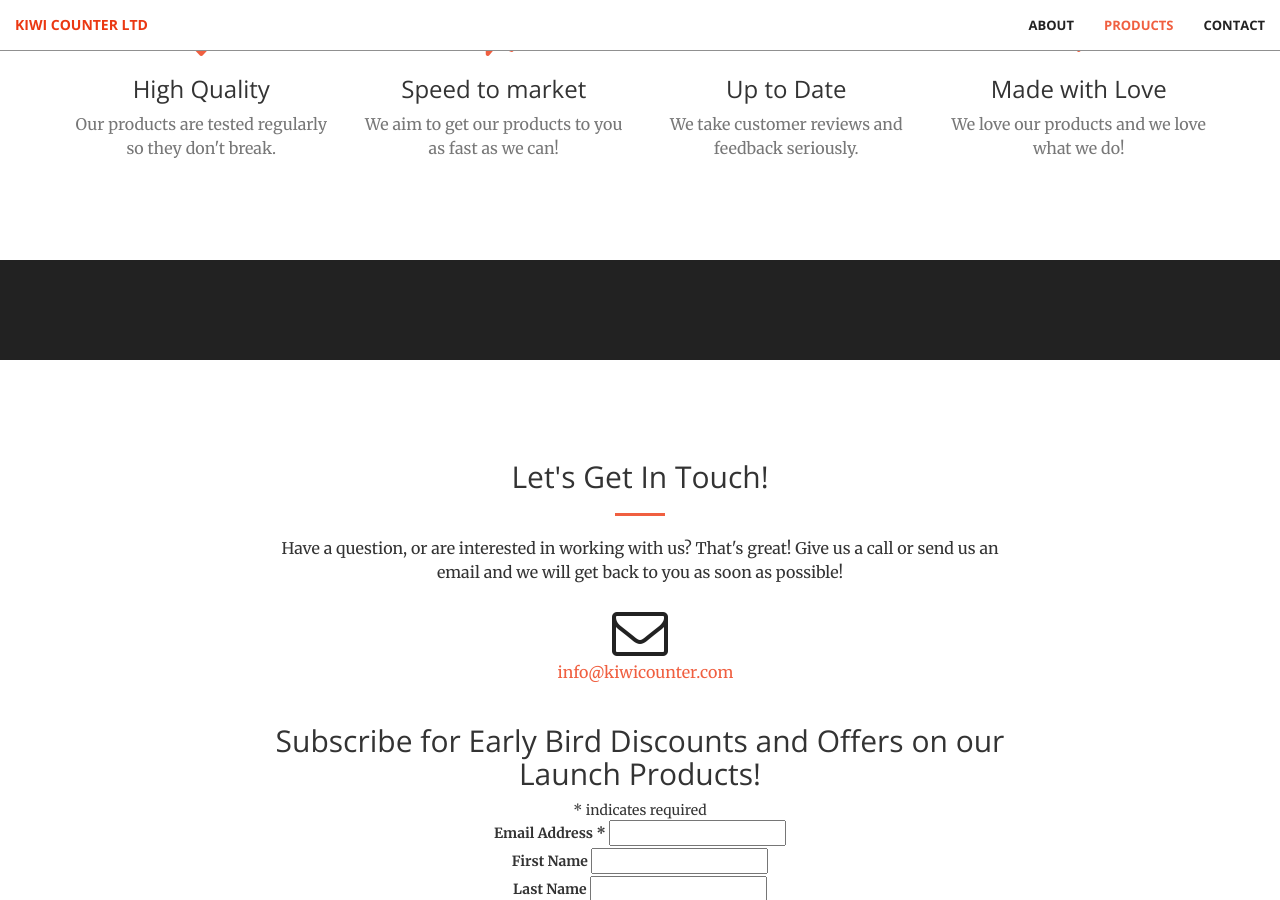
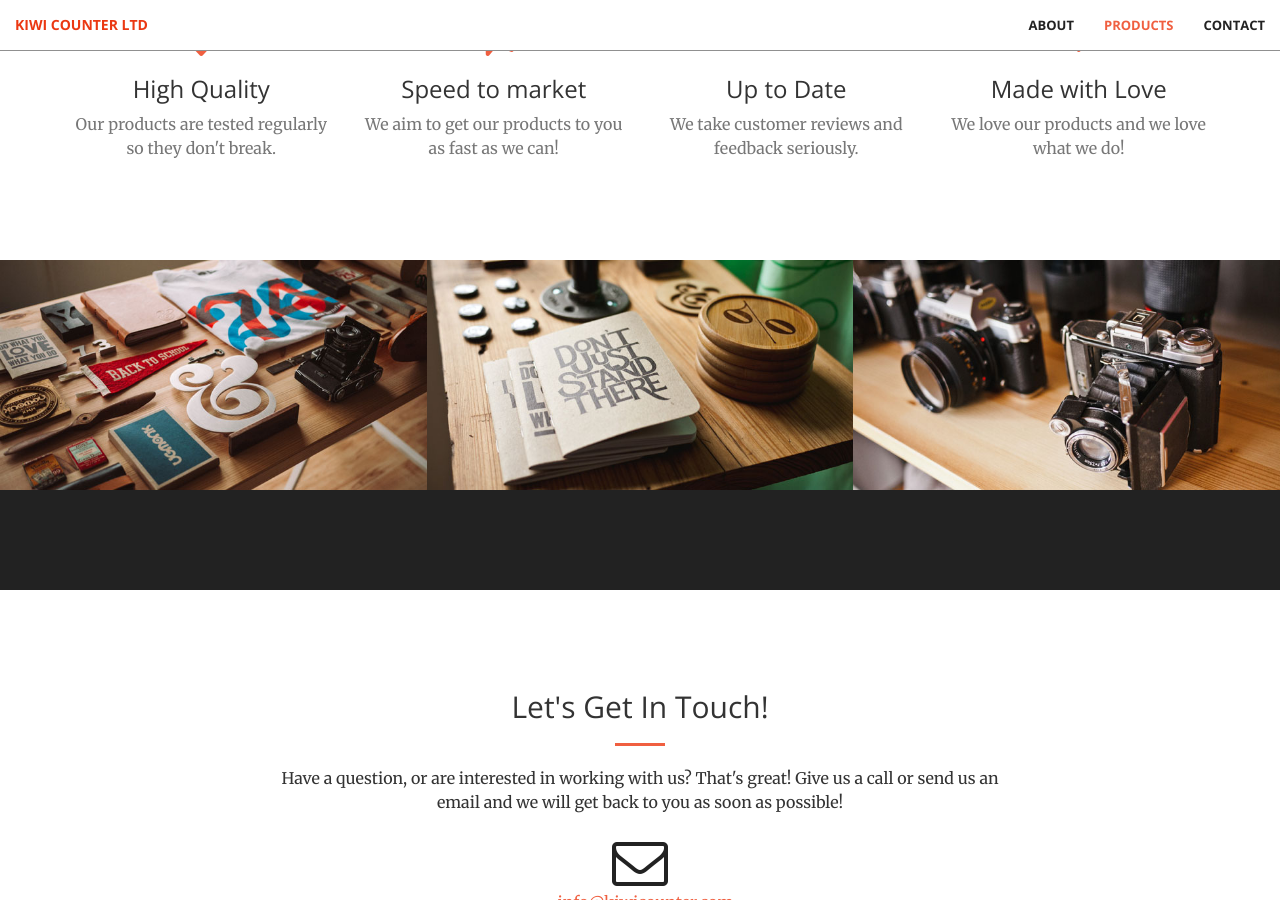
Before and after one commit to joecity/kiwicounter, a Jekyll site: the page built from index.html, in a window 1280 px wide and 900 px high, scrolled down 1490 px. Built offline with Jekyll 4.4.1, drawn with Linux system fonts in a browser that asks for light colours; comment, search, counter and statistics services are not loaded.

Commit message:
Adding portfolio back in

```diff
--- a/_includes/portfolio.html
+++ b/_includes/portfolio.html
@@ -37,55 +37,10 @@
                     <div class="portfolio-box-caption">
                         <div class="portfolio-box-caption-content">
                             <div class="project-category text-faded">
-                                Category
+                                Loving Child and Baby Care
                             </div>
                             <div class="project-name">
-                                Project Name
-                            </div>
-                        </div>
-                    </div>
-                </a>
-            </div>
-            <div class="col-lg-4 col-sm-6">
-                <a href="#" class="portfolio-box">
-                    <img src="img/portfolio/4.jpg" class="img-responsive" alt="">
-                    <div class="portfolio-box-caption">
-                        <div class="portfolio-box-caption-content">
-                            <div class="project-category text-faded">
-                                Category
-                            </div>
-                            <div class="project-name">
-                                Project Name
-                            </div>
-                        </div>
-                    </div>
-                </a>
-            </div>
-            <div class="col-lg-4 col-sm-6">
-                <a href="#" class="portfolio-box">
-                    <img src="img/portfolio/5.jpg" class="img-responsive" alt="">
-                    <div class="portfolio-box-caption">
-                        <div class="portfolio-box-caption-content">
-                            <div class="project-category text-faded">
-                                Category
-                            </div>
-                            <div class="project-name">
-                                Project Name
-                            </div>
-                        </div>
-                    </div>
-                </a>
-            </div>
-            <div class="col-lg-4 col-sm-6">
-                <a href="#" class="portfolio-box">
-                    <img src="img/portfolio/6.jpg" class="img-responsive" alt="">
-                    <div class="portfolio-box-caption">
-                        <div class="portfolio-box-caption-content">
-                            <div class="project-category text-faded">
-                                Category
-                            </div>
-                            <div class="project-name">
-                                Project Name
+                                Kiwi Kidz
                             </div>
                         </div>
                     </div>
--- a/_layouts/front.html
+++ b/_layouts/front.html
@@ -8,7 +8,7 @@
   {% include header.html %}
   {% include call-to-action.html %}
   {% include services.html %}
- <!-- {% include portfolio.html %}-->
+  {% include portfolio.html %}
   {% include aside.html %}
   {% include contact.html %}
   {% include scripts.html %}
```
Also changed, not shown: other parts of _includes/portfolio.html (+4 -4 lines).
